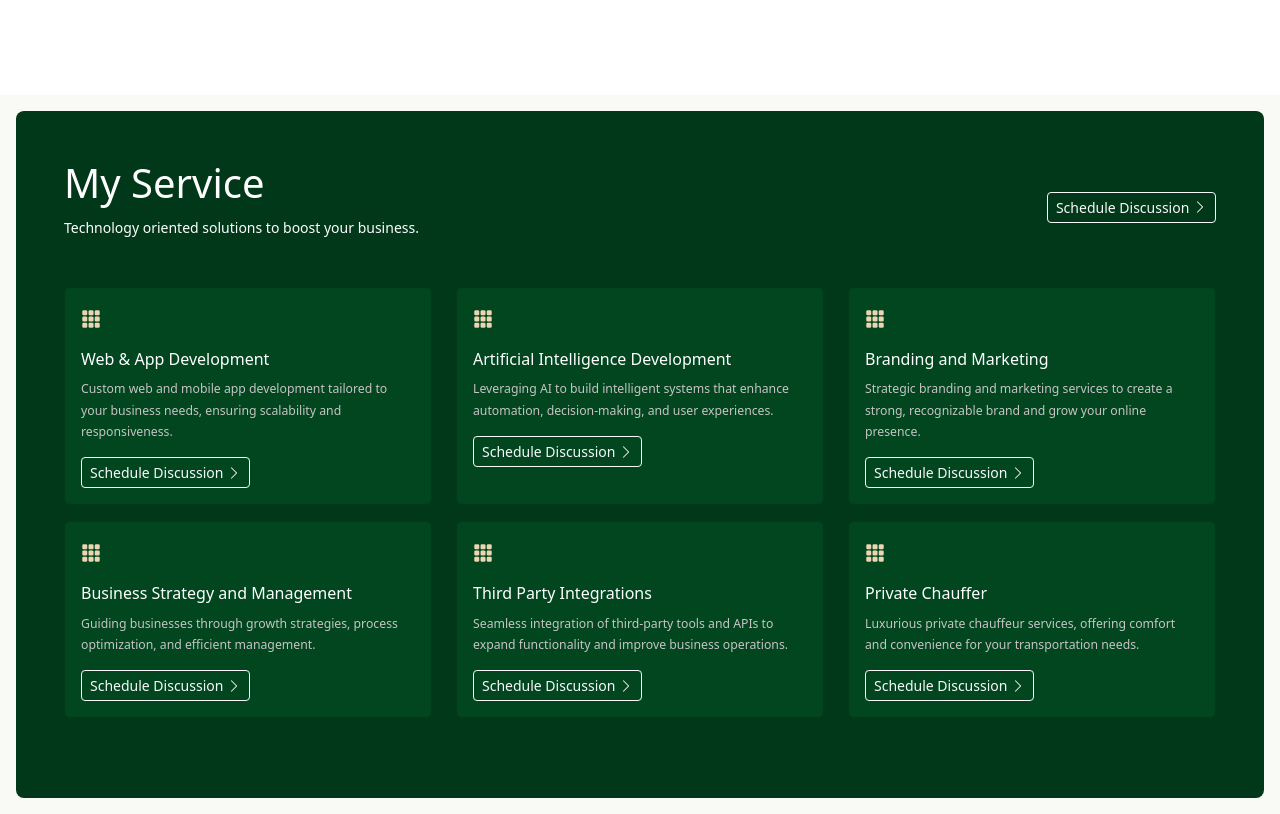
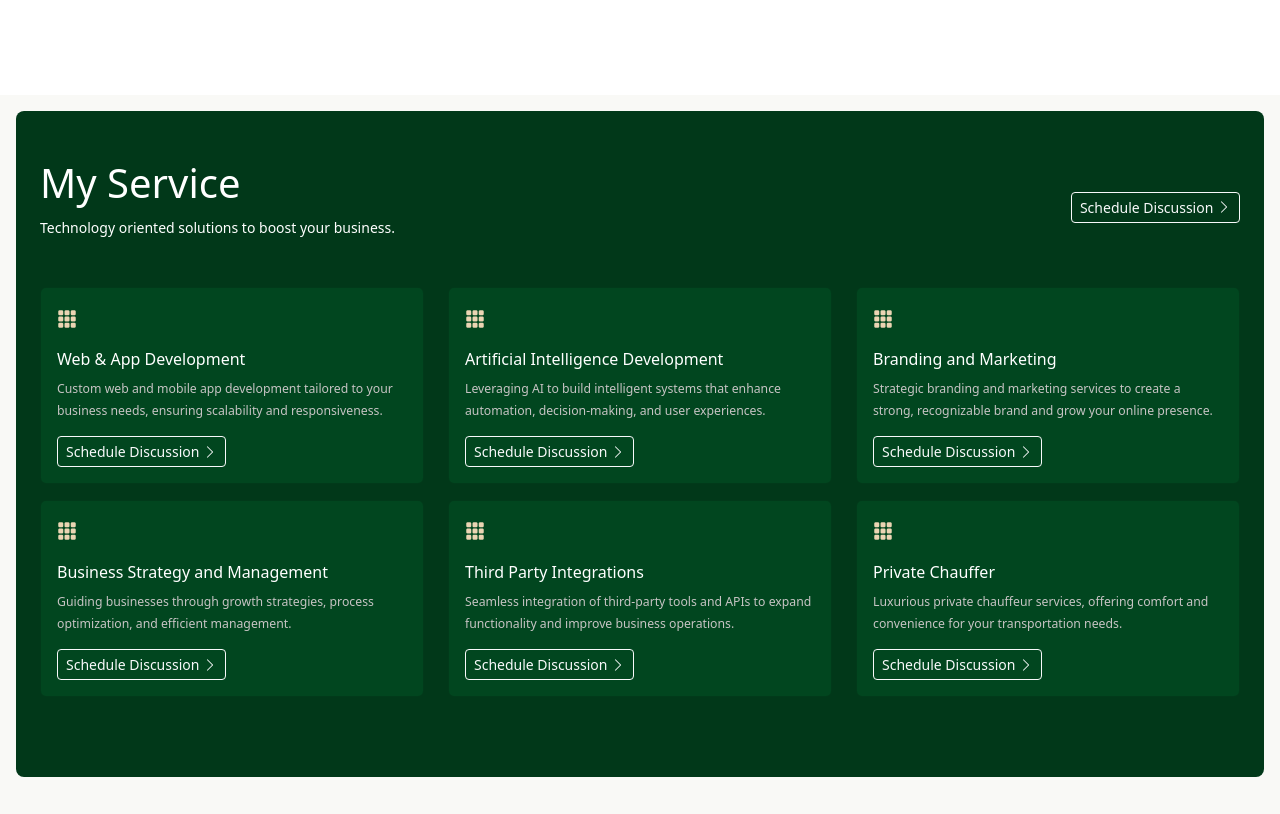
Before and after one commit to dalienst/dalienst, a Next.js app: page / in a window 1280 px wide. Shown: the part 651-1465 px from the top of the page. After the commit the page ends 1444 px from the top, so only its background shows below. Built offline with nearby package versions, Linux system fonts and the light colour scheme.

Commit message:
modify services section

```diff
--- a/components/landing/Services.jsx
+++ b/components/landing/Services.jsx
@@ -5,7 +5,7 @@ import React from "react";
 function Services() {
   return (
     <div className="container-fluid px-3 py-3">
-      <div className="py-5 services-bg px-5 text-white rounded-3">
+      <div className="py-5 services-bg px-4 text-white rounded-3">
         <section className="mb-3 d-flex flex-column flex-md-row justify-content-between align-items-start align-items-md-center">
           <div>
             <h1>My Service</h1>
```
